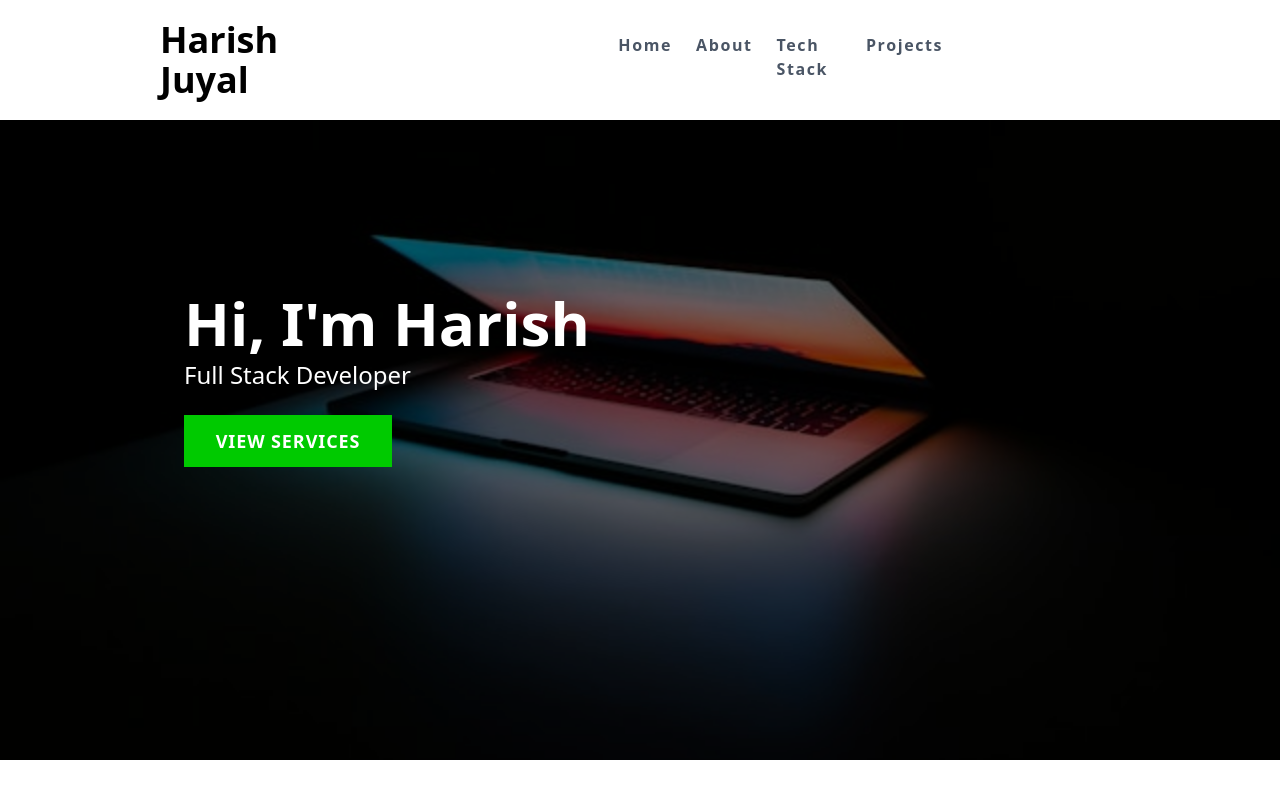
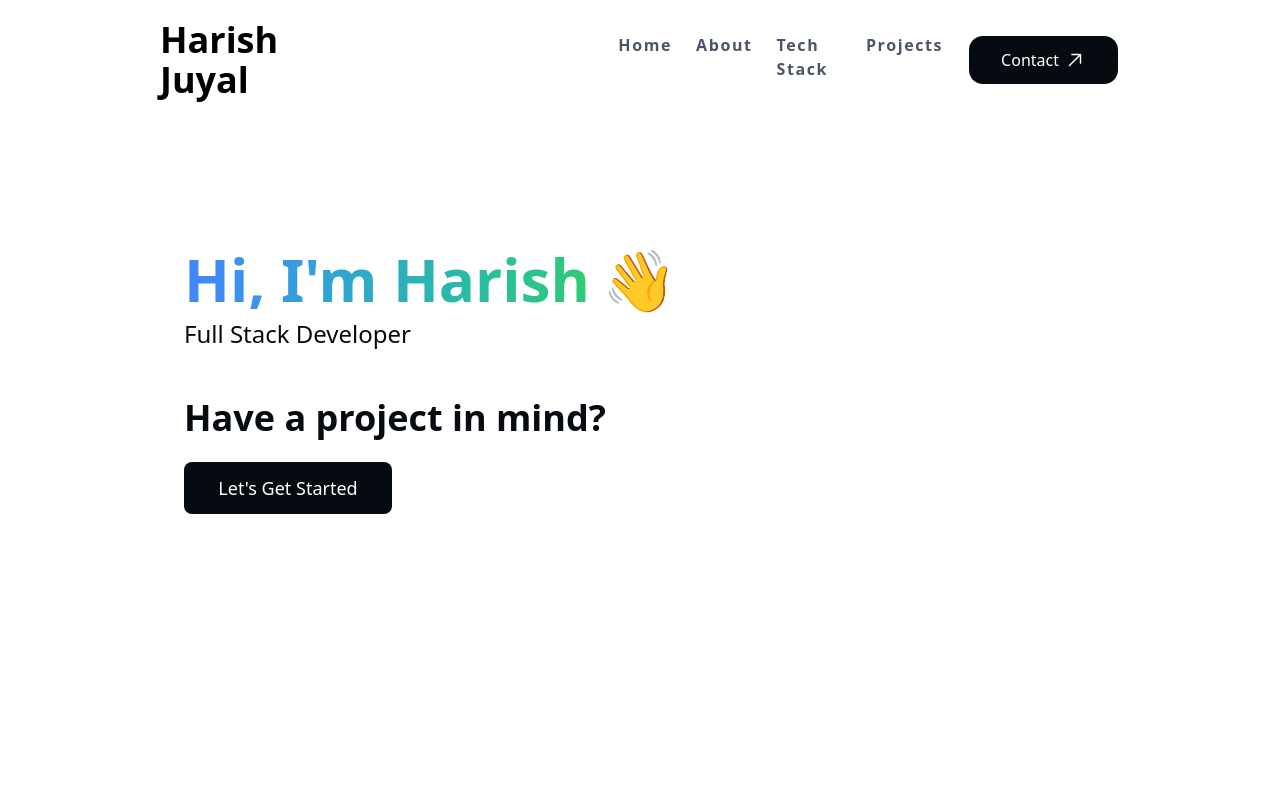
Before and after one commit to Harish010818/Harish-portfolio-web-app, a Next.js app in the folder client/: page / in a window 1280 px wide. Shown: the top 800 px of the page. Built offline with nearby package versions, Linux system fonts and the light colour scheme.

Commit message:
home section UI changed

```diff
--- a/client/src/app/globals.css
+++ b/client/src/app/globals.css
@@ -12,22 +12,10 @@
   --hover-green: #077200;
   --dark-green: #162415ff;
   --isabelline: #FBF8F3ff;
+  --rich-black: #060A11;
 }
 
 @layer utilities {
-  .bg-home-desktop {
-    background-image: url('/assets/home_bg_desktop.jpg'); /* ✅ Background image set */
-    background-size: cover;
-    background-position: center;
-    background-repeat: no-repeat;
-  }
-
-  .bg-home-mobile {
-    background-image: url('/assets/home_bg_mobile.jpg'); /* ✅ Background image set */
-    background-size: cover;
-    background-position: center;
-    background-repeat: no-repeat;
-  }
 
   .bg-services {
     background-color: black;
@@ -45,3 +33,32 @@ html, body {
 section {
   scroll-margin-top: 80px; /* Navbar jitna height ho, usse adjust kar */
 }
+
+
+
+
+
+
+
+
+
+
+
+
+
+
+
+
+/* .bg-home-desktop { */
+    /* background-image: url('/assets/home-bg.png'); /*  Background image set */
+    /* background-size: cover; */
+    /* background-position: center; */
+    /* background-repeat: no-repeat; */
+  /* } */
+
+  /* .bg-home-mobile {
+    background-image: url('/assets/home-bg.png'); /*  Background image set */
+    /* background-size: cover; */
+    /* background-position: center; */
+    /* background-repeat: no-repeat; */
+  /* } */
--- a/client/src/components/sections/Home.js
+++ b/client/src/components/sections/Home.js
@@ -1,21 +1,68 @@
+import { HandWavingAnimate } from "../wrapper/SmoothScrollWrapper";
 
 
+const Home = () => {
+  return (
+    <div id="home" className="bg-fixed w-full min-h-[95vh] flex items-center">
+      {/* to glass effect and blocking bg   */}
+      {/* <div className="absolute h-[95vh] inset-0 bg-black/50"></div> */}
 
-const  Home = () => {
-  return (
-          <div id="home" className="bg-fixed bg-home-mobile md:bg-home-desktop w-full h-[95vh] bg-cover bg-center bg-no-repeat flex items-center">
-              {/* to glass effect and blocking bg   */}
-              <div className="absolute h-[95vh] inset-0 bg-black/50"></div>
+      <div className="px-6 md:ml-40 gap-12 grid z-20">
+        <div>
+          <div className="flex items-center justify-center  gap-3">
+            <h1 className="text-4xl md:text-6xl font-bold bg-gradient-to-r from-[#4284FF] to-[#2ECC71] bg-clip-text text-transparent">Hi, I&apos;m Harish</h1>
+            <HandWavingAnimate><span className="text-4xl md:text-[60px]">👋</span ></HandWavingAnimate>
+          </div>
+          <h2 className="text-xl mt-1.5 md:text-2xl text-[var(--rich-black)]">Full Stack Developer</h2>
 
-              <div className="px-6 md:ml-40 grid z-20">
-                 <h1 className="text-4xl md:text-6xl font-bold text-white">Hi, I&apos;m Harish</h1>
-                 <h2 className="text-xl mt-1.5 md:text-2xl text-white">Full Stack Developer</h2>
-                 <button className="uppercase mt-6 w-44 md:w-52  py-3 font-bold bg-[var(--office-green)] text-white hover:bg-[var(--hover-green)]">
-                  <a href="#services" className="text-xs md:text-lg font-sans tracking-wider">View Services</a>
-                 </button>
-             </div>
+        </div>
+        <div>
+          <h1 className="text-3xl md:text-4xl font-bold text-[var(--rich-black)]">Have a project in mind?</h1>
+          <button className="cursor-pointer mt-6 w-44 md:w-52  py-3 font-bold bg-[var(--rich-black)] text-white rounded-lg hover:scale-105 ease-in-out duration-300">
+            <a href="/intake" className="text-xs md:text-lg font-sans font-medium">Let's Get Started</a>
+          </button>
+        </div>
+
+
+      </div>
     </div>
   )
 }
 
 export default Home;
+
+
+
+
+
+
+
+
+
+
+
+
+
+{/* Decorative Wave */}
+{/* <div className="relative w-full -mt-21 sm:-mt-48 pointer-events-none z-25">
+            <svg
+                className="w-full h-[120px] sm:h-[200px] lg:h-[220px]"
+                viewBox="0 0 1440 500"
+                fill="none"
+                xmlns="http://www.w3.org/2000/svg"
+                preserveAspectRatio="none"
+            >
+                <path
+                    d="M0,0  C240,200 480,280 720,280  C960,280 1200,200 1440,0"
+                    stroke="#fff"
+                    strokeWidth="16"
+                    fill="none"
+                    strokeLinecap="round"
+                    strokeLinejoin="round"
+                />
+                <path
+                    d="M0,0  C240,200 480,280 720,280  C960,280 1200,200 1440,0  L1440,500 L0,500 Z"
+                    fill="#D7E0E7"
+                />
+            </svg>
+        </div> */}
--- a/client/src/components/wrapper/SmoothScrollWrapper.js
+++ b/client/src/components/wrapper/SmoothScrollWrapper.js
@@ -24,3 +24,16 @@ const SmoothScrollWrapper = ({ children, id }) => {
 };
 
 export default SmoothScrollWrapper;
+
+
+export const HandWavingAnimate = ({children}) => {
+      return (
+          <motion.div
+            animate={{ rotate: [0, 20, 0, 20, 0, 20, 0] }}
+            transition={{ duration: 1, repeat: Infinity, repeatDelay: 1.5 }}
+            style={{ transformOrigin: "bottom center" }}
+          >
+           {children}
+          </motion.div>
+      )
+}
```
